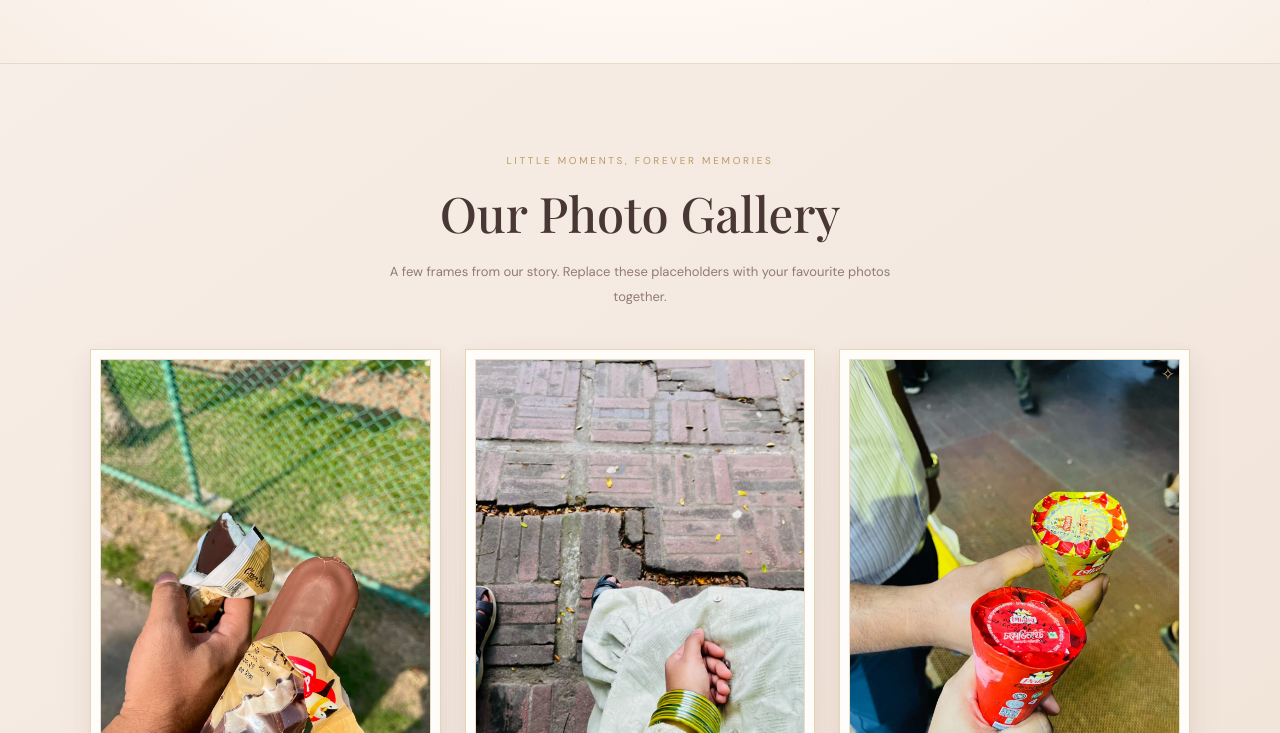
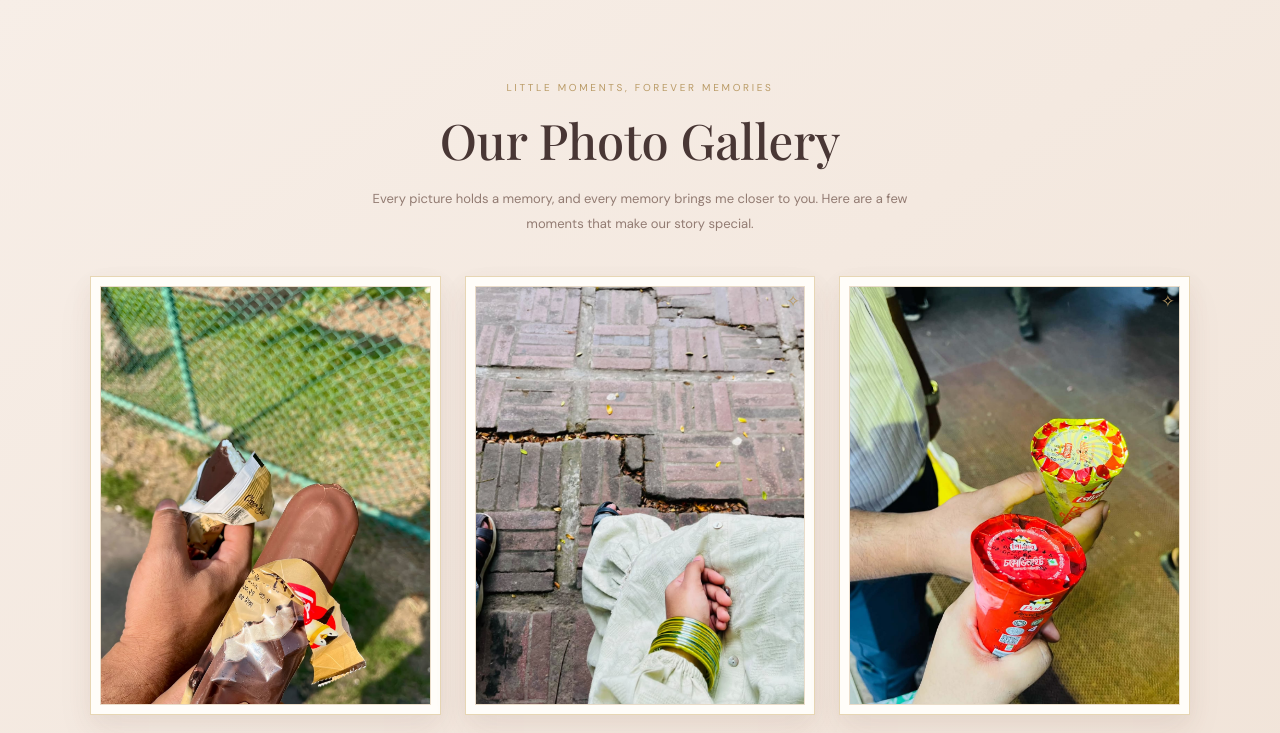
Before and after one commit to Hami54-code/our-forever, a plain HTML site: page index.html in a window 1280 px wide. Shown: the part 850-1583 px from the top of the page. Drawn offline with nearby package versions, Linux system fonts and the light colour scheme; a web font is replaced by a local one.

Commit message:
Update index.html

```diff
--- a/index.html
+++ b/index.html
@@ -459,6 +459,7 @@ footer .heart {
       <div class="timebox"><div class="num" id="minutes">--</div><div class="unit">Minutes</div></div>
       <div class="timebox"><div class="num" id="seconds">--</div><div class="unit">Seconds</div></div>
     </div>
+    </div>
     <div class="date-pill">26 December 2026</div>
   </div>
 </section>
@@ -466,7 +467,8 @@ footer .heart {
   <div class="wrap">
     <div class="section-kicker">Little moments, forever memories</div>
     <h2>Our Photo Gallery</h2>
-    <p class="section-copy">A few frames from our story. Replace these placeholders with your favourite photos together.</p>
+    <p class="section-copy">Every picture holds a memory, and every memory brings me closer to you.
+  Here are a few moments that make our story special.</p>
 
 <div class="photos">
   <div class="photo">
```
